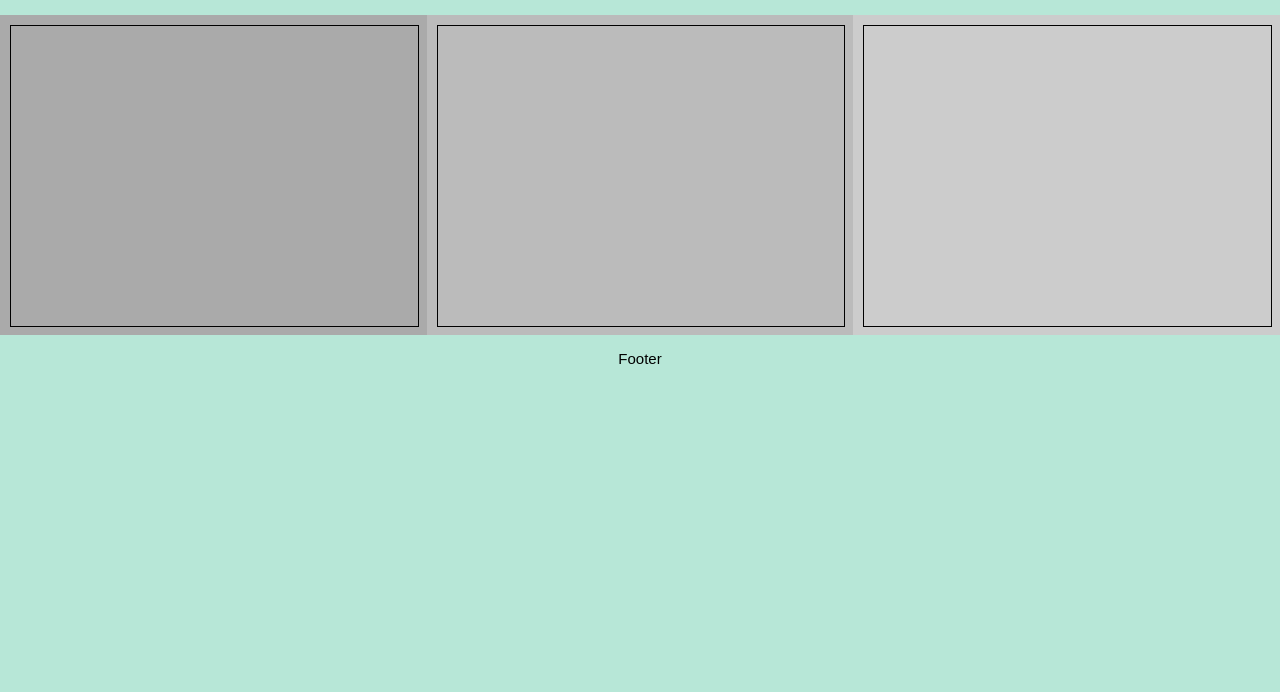
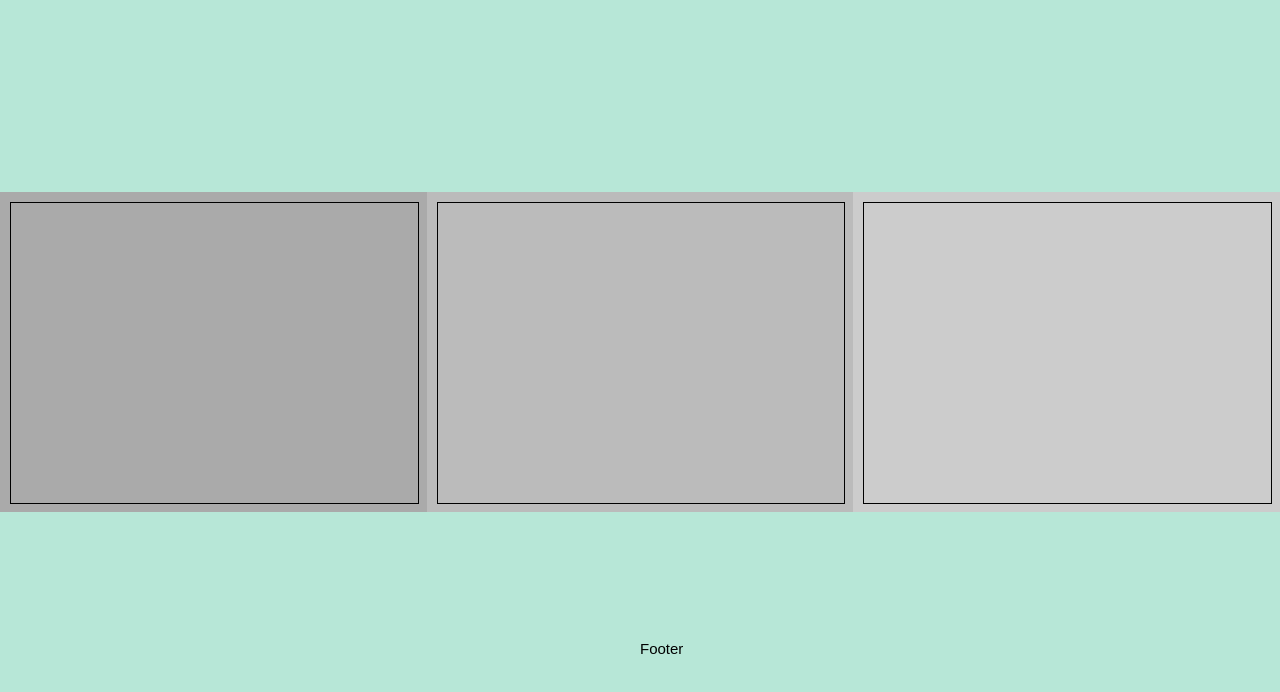
Before and after one commit to VedantGonnade/realtime-video-processing-using-chromakey, a website with bundled scripts: page index.html in a window 1280 px wide. Shown: the part 48-740 px from the top of the page. Built offline with nearby package versions, Linux system fonts and the light colour scheme.

Commit message:
added position style to divs

```diff
--- a/styles/body.css
+++ b/styles/body.css
@@ -2,6 +2,11 @@
   display: flex;
   justify-content: space-evenly;
   column-gap: 0px;
+  position: absolute;
+  top: 30%;
+  right: 0;
+  left: 0;
+
 }
 
 .column {
@@ -11,7 +16,10 @@
 }
 
 .footer {
-  text-align: center;
+  /* text-align: center; */
+  position: absolute;
+  bottom: 10%;
+  left: 50%
 }
 
 @media (max-width: 600px) {
```
